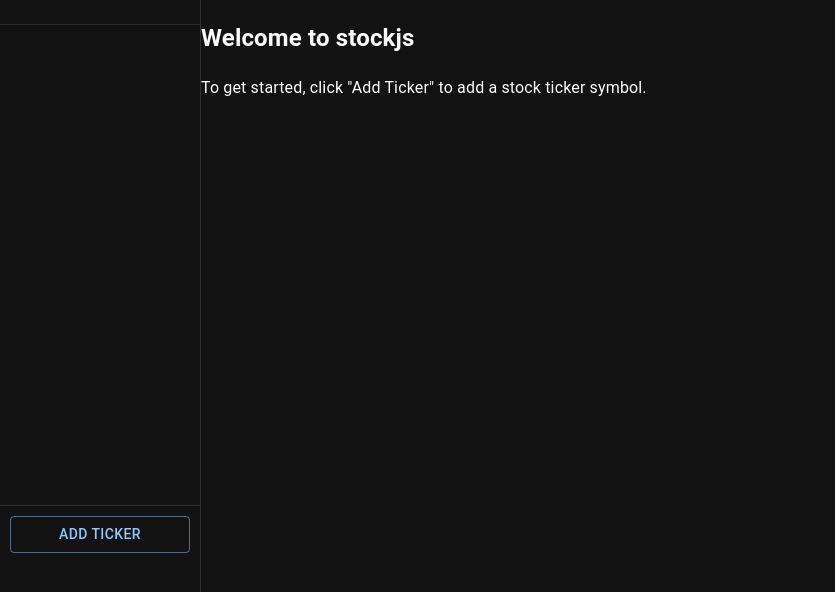
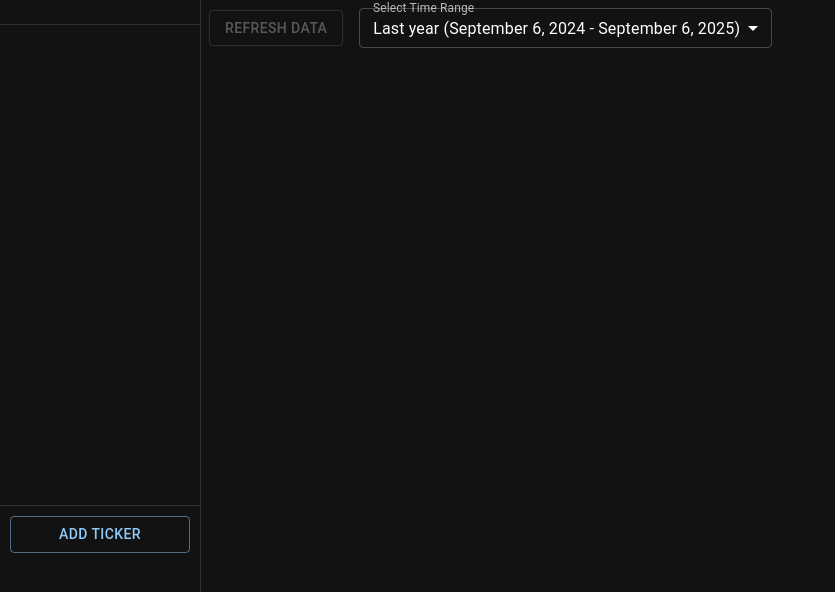
Before and after one commit to nnbrandon/stockjs, a React (Vite) app in the folder client/: page / in a window 1280 px wide. Shown: the top 592 px of the page, without its empty margins (0-835 px from the left). Built offline with nearby package versions, Linux system fonts and the light colour scheme; some icons are missing.

Commit message:
actual checkpoint

```diff
--- a/client/src/App.jsx
+++ b/client/src/App.jsx
@@ -181,8 +181,6 @@
         )}
 
         <div className={styles.view}>
-          {selectedSymbol ? (
-            <>
           <div
             style={{
               display: "flex",
@@ -191,35 +189,20 @@
               justifyContent: "space-between",
             }}
           >
-                <div
-                  style={{ display: "flex", alignItems: "center", gap: "1rem" }}
+            <div style={{ display: "flex", alignItems: "center", gap: "1rem" }}>
+              {selectedSymbol && <h2>{selectedSymbol}</h2>}
+              {selectedSymbol && <h2>{last(chartData)?.close.toFixed(2)}</h2>}
+              <Button
+                variant="outlined"
+                onClick={refreshData}
+                disabled={!selectedSymbol}
               >
-                  <h2>{selectedSymbol}</h2>
-                  <h2>${last(chartData)?.close.toFixed(2)}</h2>
-                  <Button variant="outlined" onClick={refreshData}>
                 Refresh Data
               </Button>
               <TimerangeSelector onChange={(range) => setRange(range)} />
-                  {range && (
-                    <h2>
-                      {new Date(range?.startDate).toLocaleDateString("en-US", {
-                        year: "numeric",
-                        month: "long",
-                        day: "numeric",
-                      })}{" "}
-                      to{" "}
-                      {new Date(range?.endDate).toLocaleDateString("en-US", {
-                        year: "numeric",
-                        month: "long",
-                        day: "numeric",
-                      })}
-                    </h2>
-                  )}
             </div>
 
-                <div
-                  style={{ display: "flex", alignItems: "center", gap: "1rem" }}
-                >
+            <div style={{ display: "flex", alignItems: "center", gap: "1rem" }}>
               <Tooltip title="Delete all data for this symbol">
                 <IconButton
                   color="error" // red color for delete
@@ -229,6 +212,7 @@
                       fetchStoredSymbols();
                     });
                   }}
+                  disabled={!selectedSymbol}
                   aria-label="delete"
                 >
                   <DeleteIcon />
@@ -238,15 +222,6 @@
           </div>
           {renderChart()}
           {renderPatternTable()}
-            </>
-          ) : (
-            <>
-              <h2>Welcome to stockjs</h2>
-              <p>
-                To get started, click "Add Ticker" to add a stock ticker symbol.
-              </p>
-            </>
-          )}
         </div>
       </div>
     </ThemeProvider>
--- a/client/src/components/TimerangeSelector/TimerangeSelector.jsx
+++ b/client/src/components/TimerangeSelector/TimerangeSelector.jsx
@@ -56,7 +56,15 @@
         onChange={handleChange}
         renderValue={(selected) => {
           const option = options.find((o) => o.value === selected);
-          return option ? option.label : "";
+          const localRange = calculateRange(selected);
+          const dateOption = {
+            year: "numeric",
+            month: "long",
+            day: "numeric",
+          };
+
+          const dateRange = `${new Date(localRange.startDate).toLocaleDateString("en-US", dateOption)} - ${new Date(localRange.endDate).toLocaleDateString("en-US", dateOption)}`;
+          return option ? `${option.label} (${dateRange})` : "";
         }}
       >
         {options.map((option) => (
```
Lines whose indentation alone changed are shown as unchanged.
